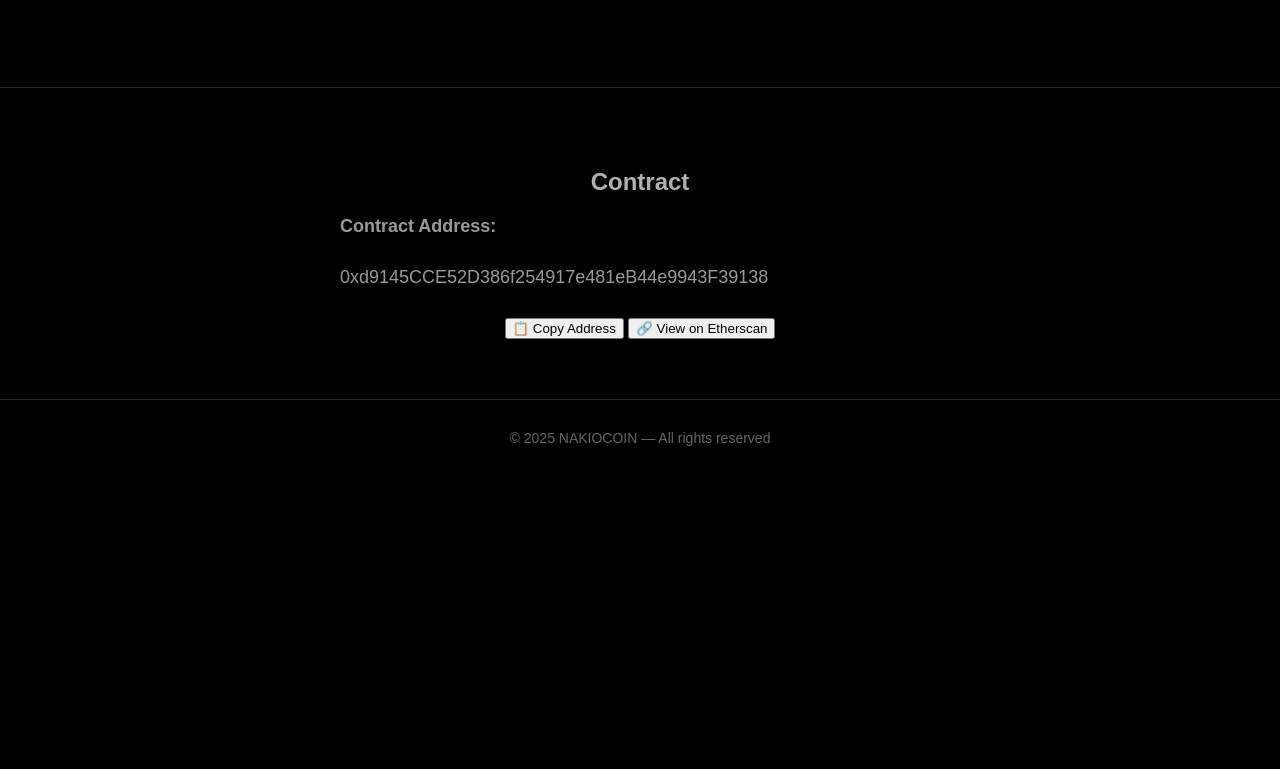
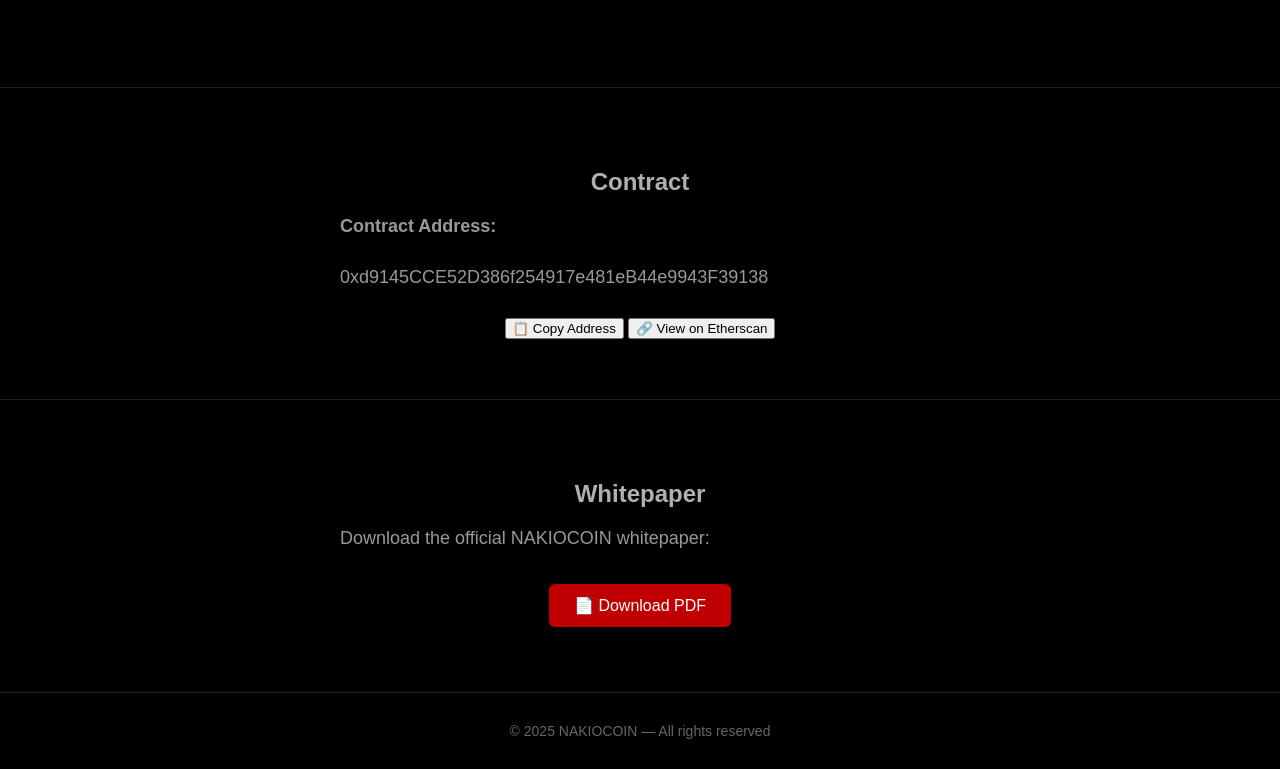
Before and after one commit to N4K4SH0J1/NAK, a plain HTML site: page index.html in a window 1280 px wide. Shown: the part 869-1638 px from the top of the page. Before the commit the page ends 1345 px from the top, so only its background shows below. Drawn offline with Linux system fonts and the light colour scheme.

Commit message:
Update index.html

```diff
--- a/index.html
+++ b/index.html
@@ -61,7 +61,7 @@
       background: #ff0000;
     }
 
-    .tokenomics, .contract-box {
+    .tokenomics, .contract-box, .whitepaper-box {
       max-width: 600px;
       margin: auto;
       text-align: left;
@@ -70,9 +70,23 @@
       word-break: break-all;
     }
 
-    .contract-actions {
+    .contract-actions, .whitepaper-actions {
       text-align: center;
       margin-top: 20px;
+    }
+
+    .whitepaper-actions a {
+      background: #c00000;
+      color: #fff;
+      text-decoration: none;
+      padding: 12px 25px;
+      border-radius: 6px;
+      margin: 5px;
+      display: inline-block;
+    }
+
+    .whitepaper-actions a:hover {
+      background: #ff0000;
     }
 
     footer {
@@ -117,14 +131,22 @@
   <h2>Contract</h2>
   <div class="contract-box">
     <p><strong>Contract Address:</strong></p>
-    <p id="contract">
-      0xd9145CCE52D386f254917e481eB44e9943F39138
-    </p>
+    <p id="contract">0xd9145CCE52D386f254917e481eB44e9943F39138</p>
   </div>
 
   <div class="contract-actions">
     <button onclick="copyContract()">📋 Copy Address</button>
     <button onclick="openEtherscan()">🔗 View on Etherscan</button>
+  </div>
+</section>
+
+<section>
+  <h2>Whitepaper</h2>
+  <div class="whitepaper-box">
+    <p>Download the official NAKIOCOIN whitepaper:</p>
+  </div>
+  <div class="whitepaper-actions">
+    <a href="https://github.com/N4K4SH0J1/NAK/blob/main/Documento%20sem%20t%C3%ADtulo%20(1).pdf?raw=true" target="_blank">📄 Download PDF</a>
   </div>
 </section>
 
```
